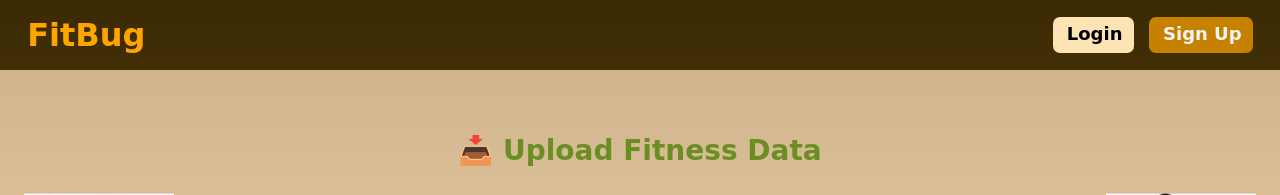
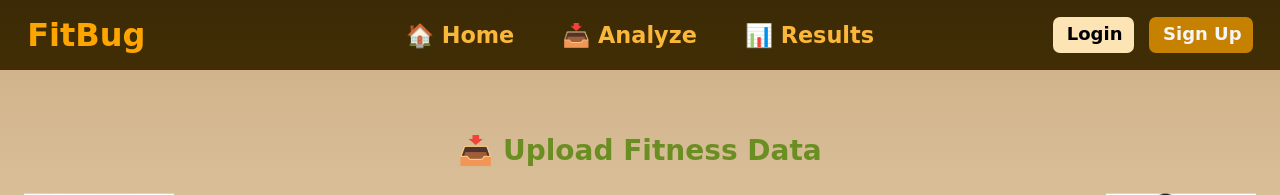
Before and after one commit to jksy1414/CITS5505_Group14_GroupProject, a Flask app: page /analyze in a window 1280 px wide. Shown: the top 195 px of the page. Run offline with Flask 3, Linux system fonts and the light colour scheme.

Commit message:
reverse action

```diff
--- a/Templates/input_analyze.html
+++ b/Templates/input_analyze.html
@@ -2,6 +2,12 @@
 
 {% block styles %}
   <link rel="stylesheet" href="{{ url_for('static', filename='css/style_input.css') }}">
+{% endblock %}
+
+{% block navbar %}
+  <a href="{{ url_for('home') }}">🏠 Home</a>
+  <a href="{{ url_for('analyze') }}">📥 Analyze</a>
+  <a href="{{ url_for('results') }}">📊 Results</a>
 {% endblock %}
 
 {% block content %}
```
